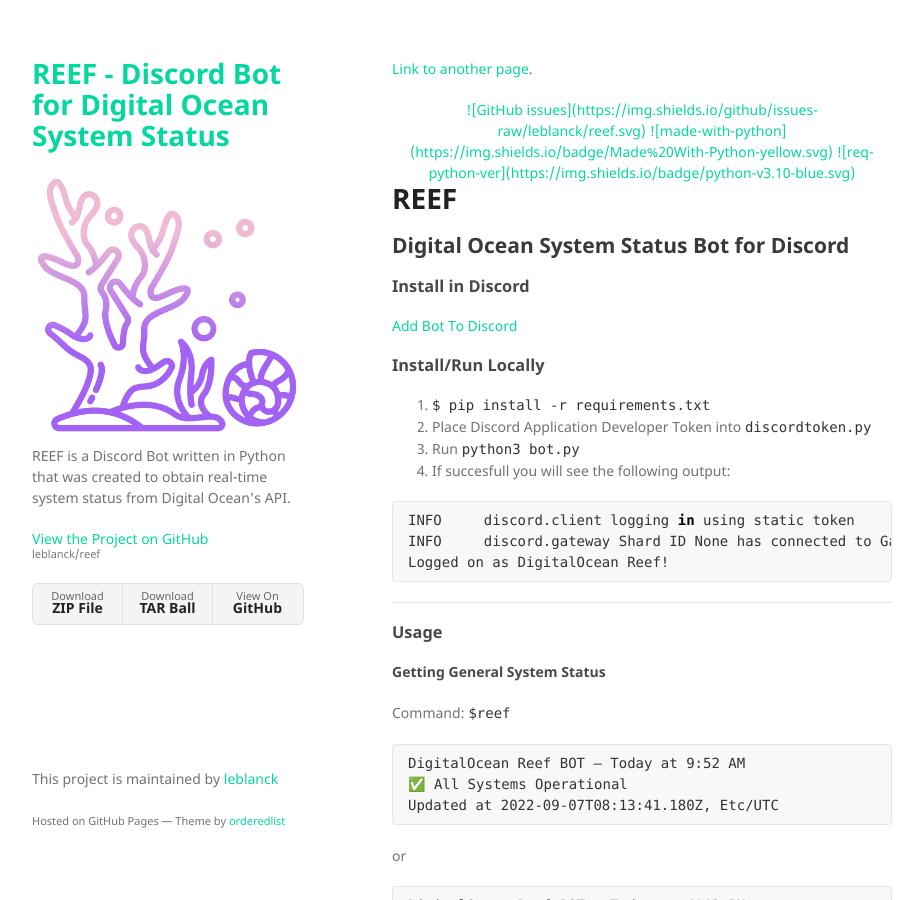
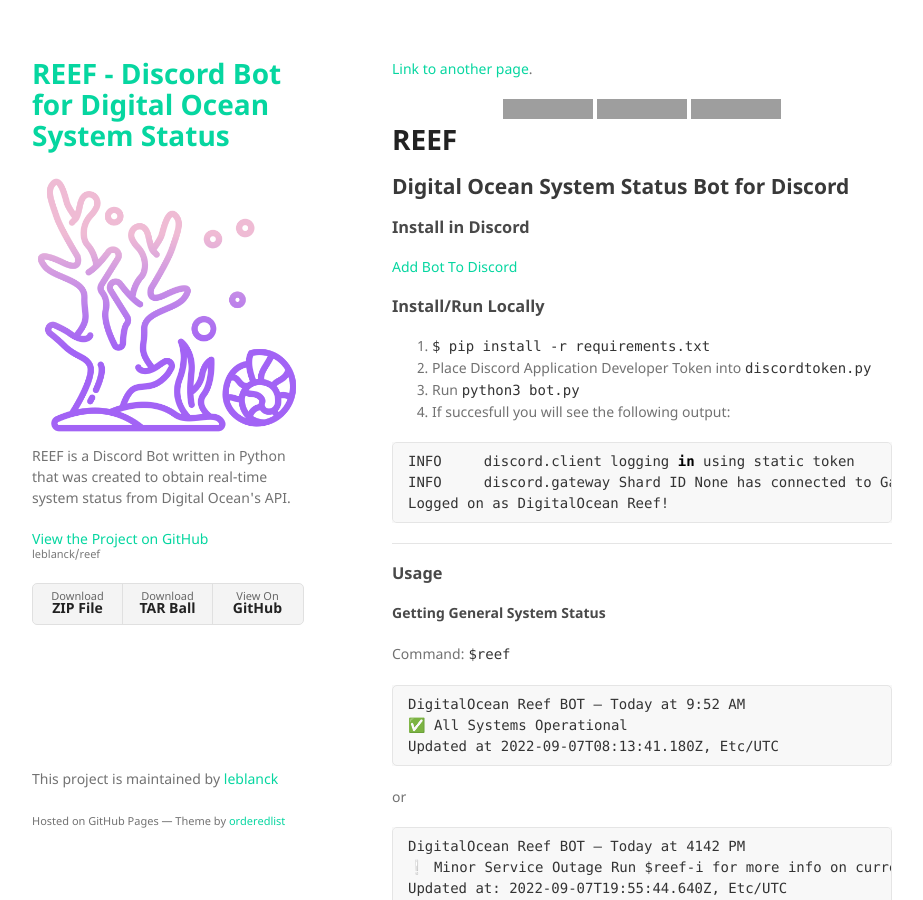
Before and after one commit to leblanck/reef, a Jekyll site: the page built from docs/index.markdown, in a window 1280 px wide and 900 px high. Shown: the whole window, without its empty margins (178-1101 px from the left). Built offline with Jekyll 4.4.1, drawn with Linux system fonts in a browser that asks for light colours; grey boxes are pictures that could not be loaded.

Commit message:
Update index.markdown

```diff
--- a/docs/index.markdown
+++ b/docs/index.markdown
@@ -6,9 +6,9 @@
 
 <div align="center">
 
-<a href="">![GitHub issues](https://img.shields.io/github/issues-raw/leblanck/reef.svg)</a>
-<a href="">![made-with-python](https://img.shields.io/badge/Made%20With-Python-yellow.svg)</a>
-<a href="">![req-python-ver](https://img.shields.io/badge/python-v3.10-blue.svg)</a>
+<a href=""><img src= "https://img.shields.io/github/issues-raw/leblanck/reef.svg" /></a>
+<a href=""><img src= "https://img.shields.io/badge/Made%20With-Python-yellow.svg" /></a>
+<a href=""><img src= "https://img.shields.io/badge/python-v3.10-blue.svg"  /></a>
 
 </div>
 
```
